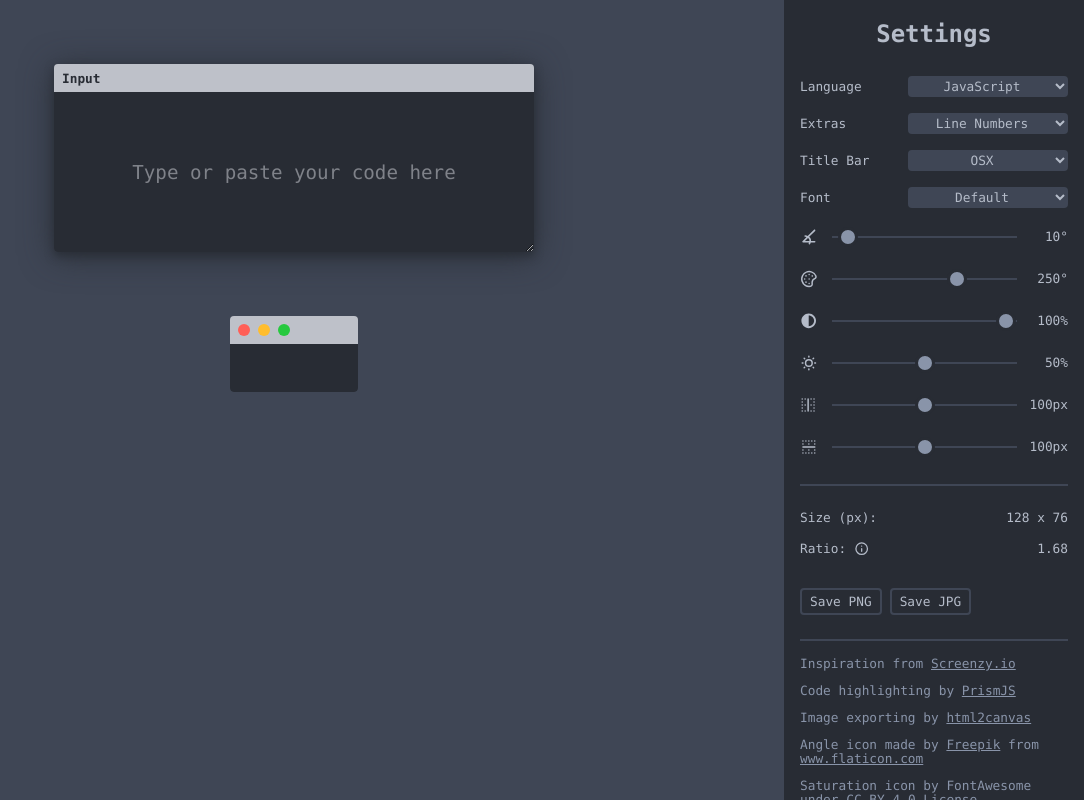
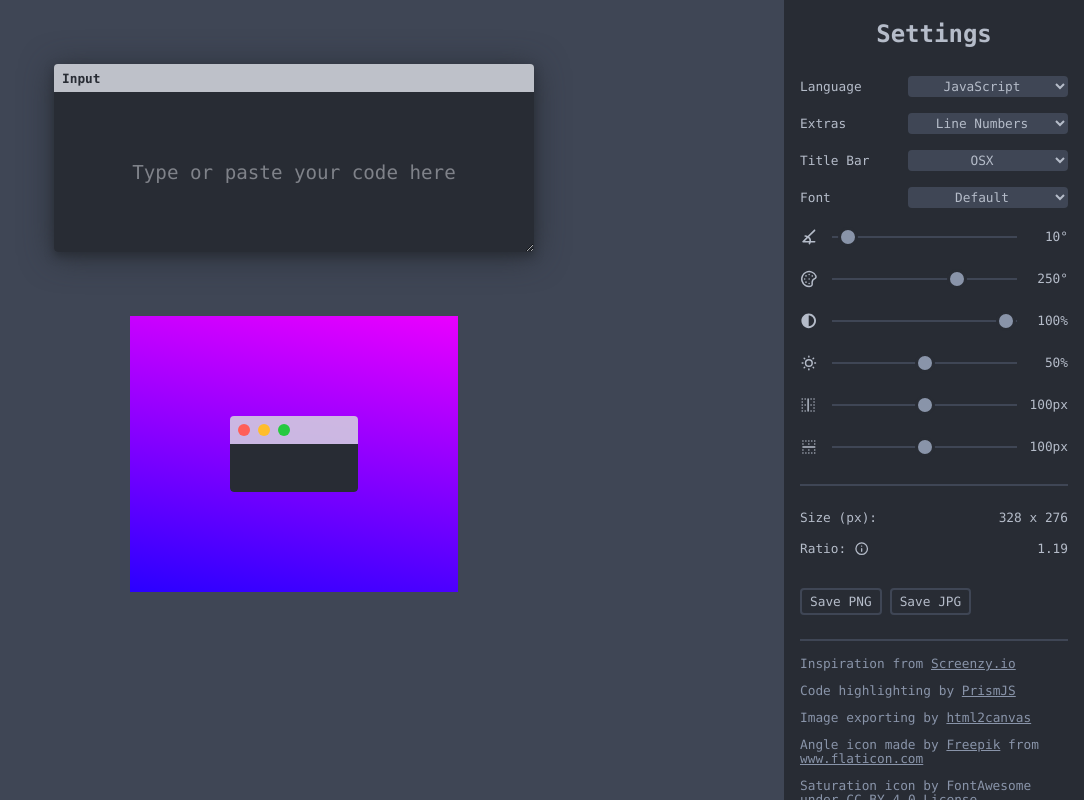
Before and after one commit to dczysz/snippety, a React (Create React App) app: page / in a window 1280 px wide. Shown: the whole page, without its empty margins (196-1280 px from the left). Built offline with nearby package versions, Linux system fonts and the light colour scheme.

Commit message:
Preview converted

```diff
--- a/src/components/Preview.tsx
+++ b/src/components/Preview.tsx
@@ -22,12 +22,12 @@ const Preview = () => {
       <StyledBackgroundContainer
         className="content"
         ref={ref}
-        // angle={state.angle}
-        // hue={state.hue}
-        // saturation={state.saturation}
-        // lightness={state.lightness}
-        // paddingY={state.paddingY}
-        // paddingX={state.paddingX}
+        angle={state.angle}
+        hue={state.hue}
+        saturation={state.saturation}
+        lightness={state.lightness}
+        paddingY={state.paddingY}
+        paddingX={state.paddingX}
       >
         <div className="content-container">
           <TitleBar type={state.titleBar} />
--- a/src/components/styles/Preview.ts
+++ b/src/components/styles/Preview.ts
@@ -1,10 +1,4 @@
 import styled from 'styled-components';
-
-interface PreviewProps {
-  theme: {
-    br: string;
-  };
-}
 
 interface BgProps {
   paddingY: number;
@@ -24,7 +18,7 @@ const StyledPreview = styled.section`
   .content-container {
     min-width: 50%;
     max-height: 80%;
-    border-radius: ${(p: PreviewProps) => p.theme.br};
+    border-radius: ${p => p.theme.br};
     overflow: hidden;
     /* box-shadow: ${p => p.theme.bs}; //! Doesn't work with html2canvas */
   }
@@ -46,7 +40,7 @@ const StyledBackgroundContainer = styled.div.attrs((p: BgProps) => ({
       )
     )`,
   },
-}))`
+}))<BgProps>`
   display: flex;
   justify-content: center;
   align-items: center;
```
